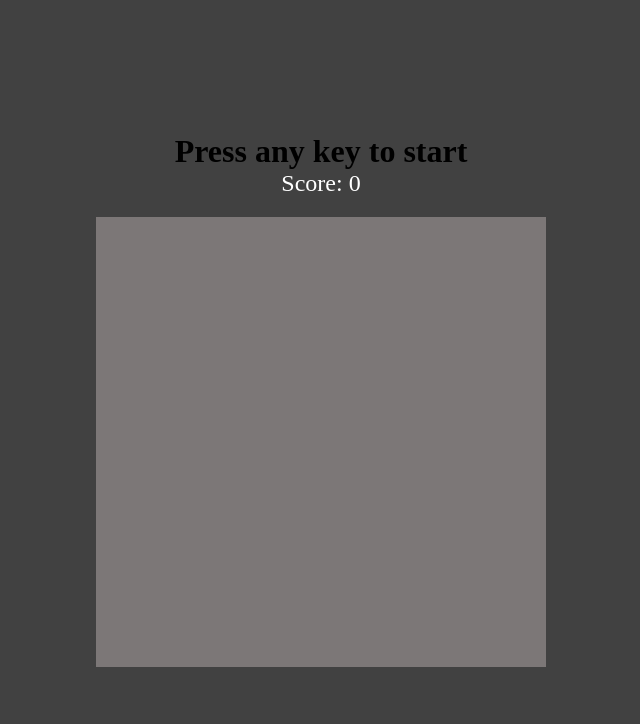
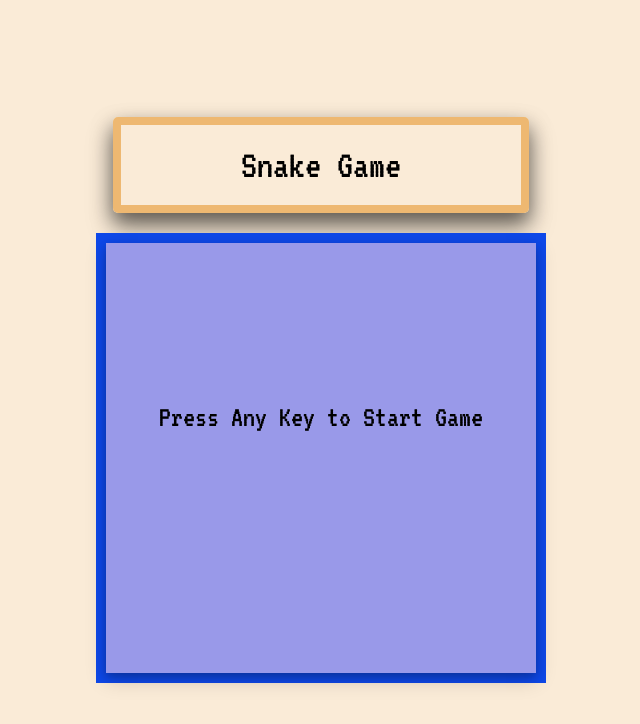
Before and after one commit to Rupam-Mondal/Snake-Game-JS, a plain HTML site: page index.html in a window 1280 px wide. Shown: the whole page, without its empty margins (319-959 px from the left). Drawn offline with Linux system fonts and the light colour scheme; a web font is replaced by a local one.

Commit message:
UI updated

```diff
--- a/index.html
+++ b/index.html
@@ -6,14 +6,20 @@
     <meta name="viewport" content="width=device-width, initial-scale=1.0">
     <title>Document</title>
     <link rel="stylesheet" href="style.css">
+    <link rel="preconnect" href="https://fonts.googleapis.com">
+    <link rel="preconnect" href="https://fonts.gstatic.com" crossorigin>
+    <link
+        href="https://fonts.googleapis.com/css2?family=Montserrat:wght@200&family=Poppins:wght@200&family=Roboto:wght@100;300;700&family=VT323&family=Zeyada&display=swap"
+        rel="stylesheet">
 </head>
 
 <body>
-    <h1>Press any key to start</h1>
-    <div class="scoreboard">
-        <div>Score: <span id="score">0</span></div>
+    <div class="heading-border"><div class="heading">Snake Game</div></div>
+    <div class="Parent-board">
+        <div class="board">
+            <div class="keystart">Press Any Key to Start Game</div>
+        </div>
     </div>
-    <div class="board"></div>
 
     <script src="script.js"></script>
 </body>
--- a/script.js
+++ b/script.js
@@ -3,7 +3,7 @@ console.log(board)
 let snake = [{ x: 12, y: 16 }]
 let food = { x: 8, y: 9 }
 const foodCount = document.getElementById('score')
-let value = Number(foodCount.innerHTML)
+// let value = Number(foodCount.innerHTML)
 let direction = 'right'
 let gameInterval
 let gamestarted = false
@@ -13,18 +13,19 @@ let speed = 400
 function renderElements() {
     board.innerHTML = ""
     //snake render
-    snake.forEach((cell) => {
+    snake.forEach((cell , index) => {
         const celldiv = document.createElement('div')
-        celldiv.style.backgroundImage = 'url(Pictures/snake.png)'
-        celldiv.style.backgroundSize = 'cover'
         celldiv.style.gridColumnStart = cell.x
         celldiv.style.gridRowStart = cell.y
-        celldiv.classList.add('snake')
+        if(index == 0){
+            celldiv.classList.add('head')
+        }
+        else{
+            celldiv.classList.add('snake')
+        }
         board.appendChild(celldiv)
     })
     const fooddiv = document.createElement('div')
-    fooddiv.style.backgroundImage = 'url(Pictures/apple.png)'
-    fooddiv.style.backgroundSize = 'cover'
     fooddiv.style.gridColumnStart = food.x
     fooddiv.style.gridRowStart = food.y
     fooddiv.classList.add('food')
@@ -54,8 +55,8 @@ function move() {
     snake.unshift(head)
     // food eating logic
     if (head.x == food.x && head.y == food.y) {
-        food.x = Math.floor(Math.random() * 20) + 1
-        food.y = Math.floor(Math.random() * 20) + 1
+        food.x = Math.floor(Math.random() * 18) + 1
+        food.y = Math.floor(Math.random() * 18) + 1
         speed = speed - 20
         clearInterval(gameInterval)
         gameInterval = setInterval(() => {
@@ -63,9 +64,9 @@ function move() {
             checkCollision()
             renderElements()
         }, speed);
-        value += 1;
-        console.log(value);
-        foodCount.innerHTML = `${value}`
+        // value += 1;
+        // console.log(value);
+        // foodCount.innerHTML = `${value}`
     }
     else {
         snake.pop()
@@ -87,7 +88,7 @@ function startGame() {
 function checkCollision() {
     let head = { ...snake[0] }
 
-    if (head.x < 1 || head.x > 20 || head.y < 1 || head.y > 20) {
+    if (head.x < 1 || head.x > 18 || head.y < 1 || head.y > 18) {
         clearInterval(gameInterval);
         gamestarted = false;
         alert('Game Over! Press any key to restart.');
--- a/style.css
+++ b/style.css
@@ -2,14 +2,43 @@
     margin: 0;
     padding: 0;
 }
+.heading-border{
+    border: 8px solid rgb(238, 184, 113);
+    border-radius: 5px;
+    font-size: 40px;
+    font-family: "VT323", monospace;
+    box-shadow: 0 10px 20px rgba(0, 0, 0, 0.5), 0 14px 28px rgba(0, 0, 0, 0.25);
+}
+.heading{
+    width: 400px;
+    height: 80px;
+    background-color: antiquewhite;
+    display: flex;
+    display: flex;
+    justify-content: center;
+    align-items: center
+}
+.snake {
+    border-radius: 8px;
+    background-color: rgb(50, 96, 222);
+}
 
+.head {
+    border-radius: 8px;
+    background-color: rgb(87, 87, 237);
+}
+.Parent-board{
+    border: 10px solid rgb(14, 72, 233);
+    margin-top: 20px;
+    position: relative;
+}
 body {
     height: 100vh;
     width: 100vw;
     display: flex;
     justify-content: center;
     align-items: center;
-    background-color: #414141;
+    background-color: antiquewhite;
     flex-direction: column;
 }
 
@@ -18,17 +47,30 @@ body {
     font-size: 24px;
     color: #ffffff;
 }
-
+.keystart{
+    position: absolute;
+    top: 30%;
+    height: 90px;
+    width: 430px;
+    display: flex;
+    justify-content: center;
+    align-items: center;
+    font-size: 30px;
+    font-family: "VT323", monospace;
+}
 .board {
-    height: 450px;
-    width: 450px;
-    background-color: #7c7777;
+    height: 430px;
+    width: 430px;
+    background-color: rgb(153, 153, 233);
+    position: relative;
     display: grid;
-    grid-template-columns: repeat(20, 1fr);
-    grid-template-rows: repeat(20, 1fr);
+    grid-template-columns: repeat(18, 1fr);
+    grid-template-rows: repeat(18, 1fr);
+    box-shadow: 0 4px 8px rgba(0, 0, 0, 0.2), 0 6px 20px rgba(0, 0, 0, 0.19);
 }
 
 .food {
+    background-color: red;
     border-radius: 100%;
     animation: Blink 1s infinite;
 }
@@ -38,7 +80,3 @@ body {
         opacity: 0.5;
     }
 }
-
-.snake {
-    border-radius: 8px;
-}
```
